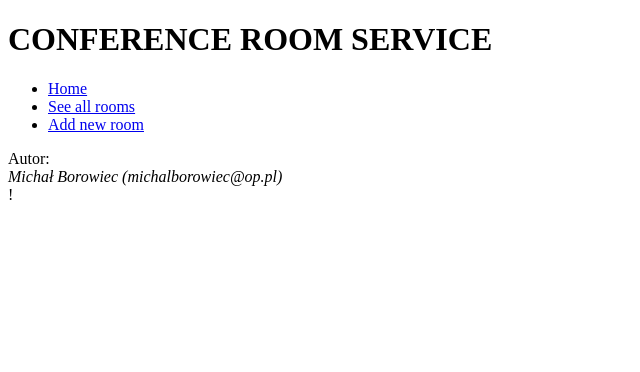
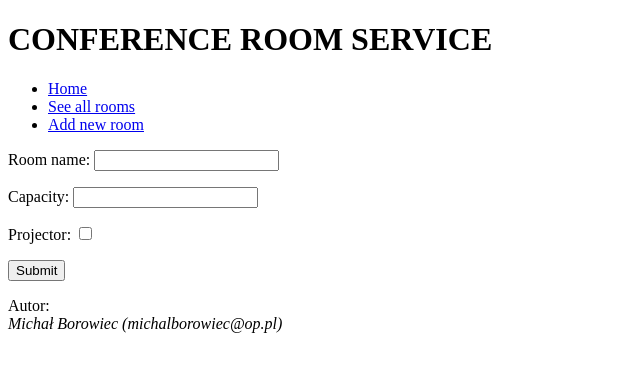
Before and after one commit to borowiecmichal/conference_room, a Django app: page /room/new in a window 1280 px wide. Shown: the top 372 px of the page, without its empty margins (0-640 px from the left). Run offline with Django 3.2, Linux system fonts and the light colour scheme; data that the repository does not hold is empty.

Commit message:
list and adding rooms

```diff
--- a/conference_room/urls.py
+++ b/conference_room/urls.py
@@ -20,6 +20,10 @@ from room_app import views
 urlpatterns = [
     path('admin/', admin.site.urls),
     path('', views.Home.as_view(), name='home'),
-    path('room/new', views.RoomView.as_view(), name='Room'),
-    path('room', views.RoomAdd.as_view(), name='newRoom'),
+    path('rooms', views.RoomView.as_view(), name='Rooms'),
+    path('room/new', views.RoomAdd.as_view(), name='newRoom'),
+    path('room/<int:id>', views.RoomDetails.as_view(), name='RoomDetails'),
+    path('room/modify/<int:id>', views.RoomDetails.as_view(), name='RoomModify'),
+    path('room/delete/<int:id>', views.RoomDelete.as_view(), name='RoomDelete'),
+    path('room/reserve/<int:id>', views.RoomDetails.as_view(), name='RoomReserve'),
 ]
--- a/room_app/views.py
+++ b/room_app/views.py
@@ -1,16 +1,70 @@
-from django.shortcuts import render
+from django.shortcuts import render, redirect
 from django.views import View
 from django.http import HttpResponse
+
+import room_app
 from room_app.models import Room
+
 
 class Home(View):
     def get(self, request):
         return render(request, 'confeence_room.html')
 
+
 class RoomView(View):
     def get(self, request):
         r = Room.objects.all()
-        return render(request, 'roomView.html', {'rooms':r})
+        return render(request, 'roomView.html', {'Rooms': r})
+
+
 class RoomAdd(View):
     def get(self, request):
         return render(request, 'addRoom.html')
+
+    def post(self, request):
+        name = request.POST['name']
+        capacity = request.POST['capacity']
+        proj = request.POST.get('projector', None)
+        if proj == 'available':
+            proj_availability = True
+        else:
+            proj_availability = False
+
+        try:
+            room_check = Room.objects.get(name=name)
+            name_availability = False
+        except room_app.models.Room.DoesNotExist:
+            name_availability = True
+
+        if name and name_availability:
+            try:
+                capacity = int(capacity)
+                if capacity >= 0:
+                    Room.objects.create(name=name, capacity=capacity, projector_availability=proj_availability)
+                else:
+                    return render(request, 'addRoom.html', {'error': 'Wrong input data'})
+            except ValueError:
+                return render(request, 'addRoom.html', {'error': 'Wrong input data'})
+        else:
+            return render(request, 'addRoom.html', {'error': 'Wrong room name, try again'})
+
+        return redirect('home')
+
+
+class RoomDelete(View):
+    def get(self, request, id):
+        room = Room.objects.get(pk=id)
+        room.delete()
+        r = Room.objects.all()
+        return render(request, 'roomView.html', {'Rooms': r})
+        return render(request, 'roomView.html')
+
+
+class RoomModify(View):
+    def get(self, request, id):
+        room = Room.objects.get(pk=id)
+        return render(request, 'editRoom.html', {'room':room})
+
+
+class RoomDetails(View):
+    pass
--- a/templates/addRoom.html
+++ b/templates/addRoom.html
@@ -1,10 +1,11 @@
 {% extends 'confeence_room.html' %}
 {% block content %}
+    {{ error }}
     <form method="post">
     {% csrf_token %}
         <p>Room name: <input type="text" name="name"></p>
         <p>Capacity: <input type="number" name="capacity"></p>
-        <p>Projector: <input type="checkbox" name="projector" value="projector"></p>
+        <p>Projector: <input type="checkbox" name="projector" value="available"></p>
         <p><input type="submit"></p>
     </form>
 {% endblock %}
--- a/templates/confeence_room.html
+++ b/templates/confeence_room.html
@@ -8,7 +8,7 @@
 <h1>CONFERENCE ROOM SERVICE</h1>
 <ul>
     <li><a href= {% url 'home' %}>Home</a></li>
-    <li><a href= {% url 'Room' %}>See all rooms</a></li>
+    <li><a href= {% url 'Rooms' %}>See all rooms</a></li>
     <li><a href= {% url 'newRoom' %}>Add new room</a></li>
 </ul>
 
@@ -21,4 +21,3 @@
 </footer>
 </body>
 </html>
-!
--- a/templates/roomView.html
+++ b/templates/roomView.html
@@ -1,8 +1,35 @@
 {% extends 'confeence_room.html' %}
 {% block content %}
-    {% for room in rooms %}
-        {{ room.name }} {{ room.capacity }} {{ room.projector_availability }}
+    <table>
+    <tr>
+        <th style="text-align:center">Name</th>
+        <th style="text-align:center">Capacity</th>
+        <th style="text-align:center">Projector</th>
+        <th style="text-align:center">Available</th>
+        <th style="text-align:center"></th>
+    </tr>
+    {% for room in Rooms %}
+        <tr>
+            <td style="text-align:center"><a href="{% url 'RoomDetails' room.id %}">{{ room.name }}</a></td>
+            <td style="text-align:center">{{ room.capacity }}</td>
+            <td style="text-align:center">
+                {% if room.projector_availability == True %}
+                ✓
+                {% else %}
+                ✗
+                {% endif %}
+            </td>
+            <td>Avail/unAvail</td>
+            <td style="text-align:center">
+                <a href="{% url 'RoomModify' room.id %}">Modify</a>
+                <a href="{% url 'RoomDelete' room.id %}">Delete</a>
+                <a href="{% url 'RoomReserve' room.id %}">Reserve</a>
+            </td>
+        </tr>
     {% endfor %}
+
+    </table>
+
 {% endblock %}
 
 from models import Room
```
Also changed, not shown: templates/editRoom.html (added, +11 -0 lines).
